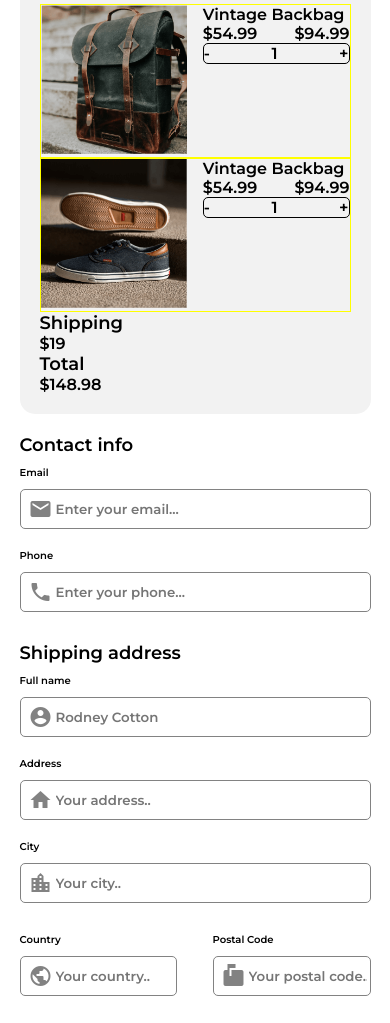
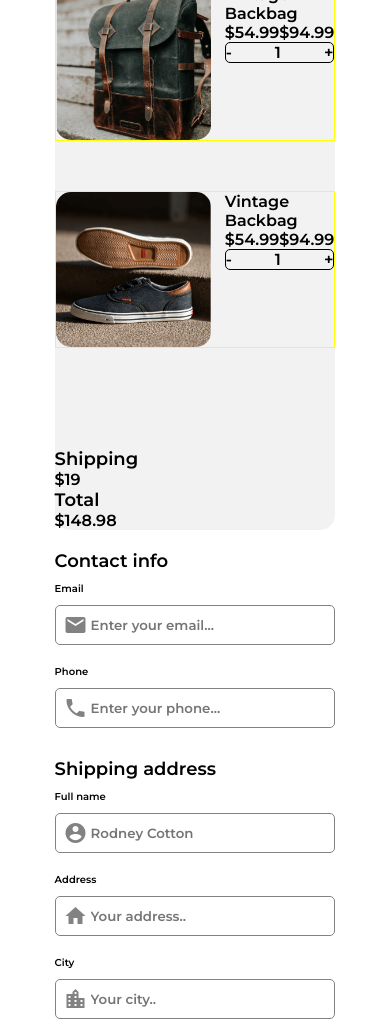
Before and after one commit to Efrx/checkout-page, a plain HTML site: page index.html in a window 390 px wide. Shown: the part 50-1073 px from the top of the page. Drawn offline with Linux system fonts and the light colour scheme.

Commit message:
still working in responsive designe

```diff
--- a/styles/main.css
+++ b/styles/main.css
@@ -54,31 +54,36 @@ img {
     flex-direction: row-reverse;
     flex-wrap: wrap;
     justify-content: center;
-    gap: 5%;
+    gap: 10%;
+}
+
+.main__shipping {
+    /* border: solid 1px red; */
+    background-color:  #F2F2F2;
+    flex-basis: 80%;
+    /* flex-grow: 1;
+    flex-shrink: 1;
+    flex-basis: 400px;
+    max-width: 400px;
+    padding: 5rem;
+
+     */
+
+    border-radius: 1.5rem;
+    height: max-content;
+}
+.main__contact {
+    /* border: solid 1px red; */
+    flex-basis: 80%;
+    /* flex-grow: 1;
+    flex-shrink: 0;
+    flex-basis: 90%; */
 }
 
 .main__contact--shipping {
     display: flex;
     flex-direction: column;
 }
-
-.main__shipping {
-    /* border: solid 1px red; */
-    background-color:  #F2F2F2;
-    flex-grow: 1;
-    flex-shrink: 1;
-    flex-basis: 90%;
-    padding: 2rem;
-    border-radius: 1.5rem;
-    height: max-content;
-}
-
-.main__contact {
-    flex-grow: 1;
-    flex-shrink: 0;
-    flex-basis: 90%;
-}
-
 .contact--form {
     max-width: 600px;
     margin-block-start: var(--gap-block);
@@ -141,46 +146,49 @@ img {
     border: none;
 }
 
+/* container item 1 */
 .main__shipping--product {
     border: 1px solid yellow;
     display: flex;
     gap: 5%;
-    /* display: grid;
-    grid-template-columns: repeat(2, 1fr); */
+    margin-block-end: 5rem;
 }
+/* item 1 */
 .img-container {
-    flex: 1 1 40%;
     aspect-ratio: 1 / 1;
-    /*
-
-    */
+    flex: 1 0 40%;
+    border-radius: 1.5rem;
+    overflow: hidden;
 }
+/* item 1 */
 .product-info {
-    flex: 1 1 40%;
+    flex: 0 0 30%;
     display: flex;
     flex-direction: column;
+}
 
+.main__shipping--total {
+    margin-block-start: 10rem;
 }
+
 .price, .stock {
     display: flex;
     justify-content: space-between;
     align-items: center;
 }
-
 .stock {
     border: 1px solid black;
     border-radius: 0.5rem;
-
 }
 
 /* Igual o mayor que 700px */
 @media (min-width: 759px) {
     .main__shipping {
-        flex-basis: 35%;
-        flex-grow: 0;
+        flex-basis: 30%;
+        max-width: 40rem;
     }
     .main__contact {
-        flex-basis: 50%
+        flex-basis: 50%;
     }
     .main, .footer, .header {
         width: 90%;
```
Also changed, not shown: index.html (+2 -0 lines).
